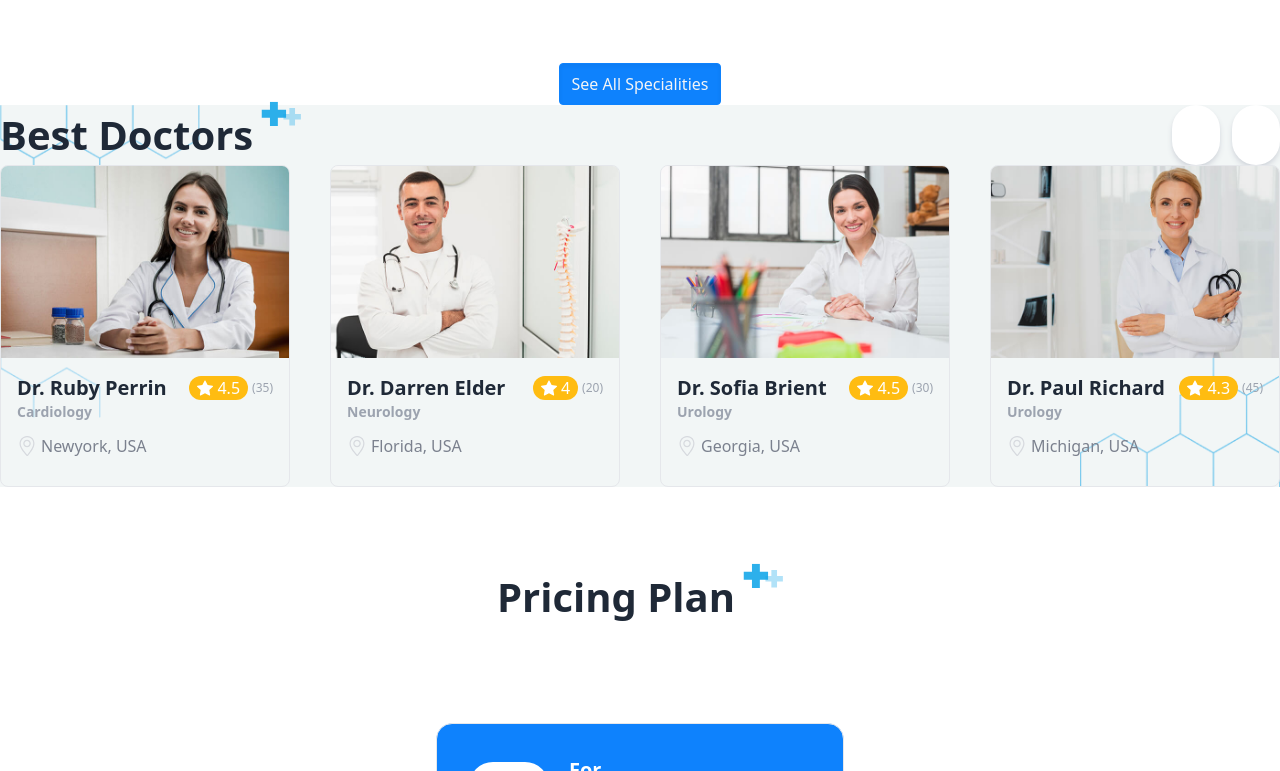
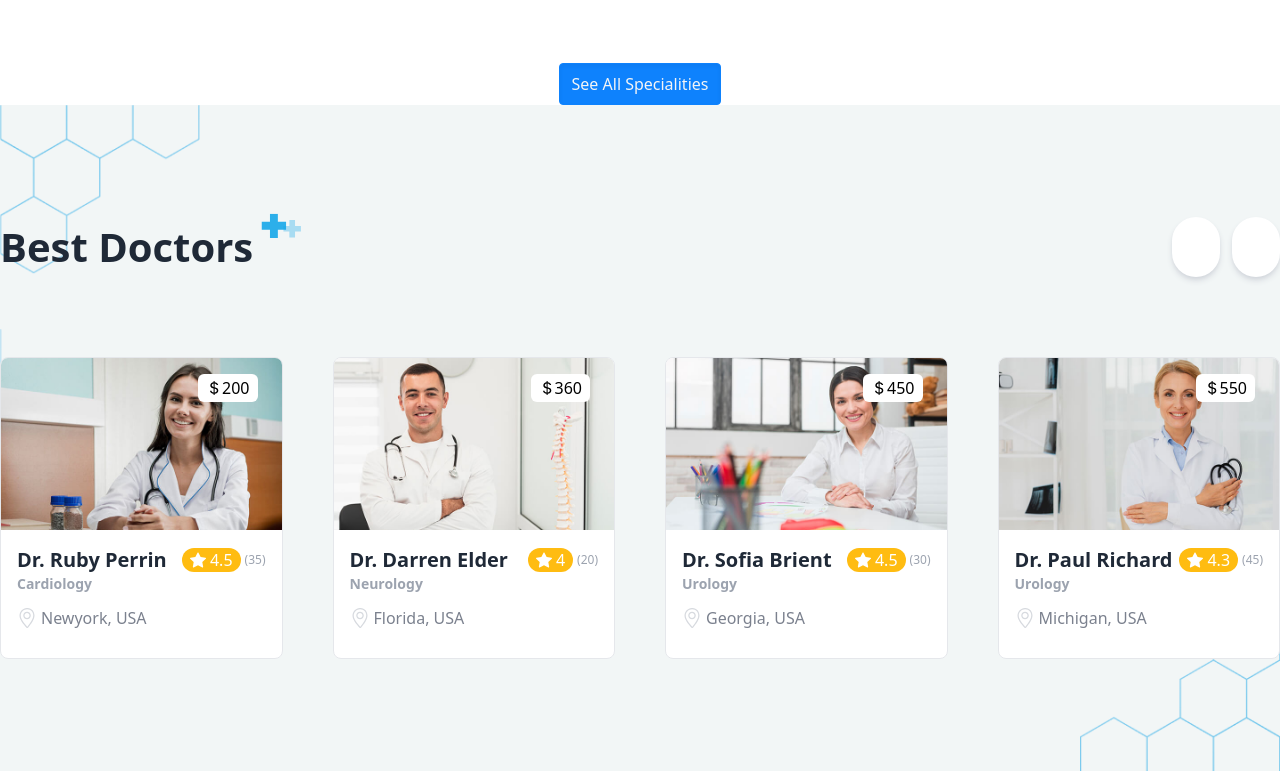
Before and after one commit to Rubayet-hasan-yasin/doc-hub, a React (Vite) app: page / in a window 1280 px wide. Shown: the part 1289-2060 px from the top of the page. Built offline with nearby package versions, Linux system fonts and the light colour scheme; some icons are missing.

Commit message:
best doctor update

```diff
--- a/src/Page/Home/Articles/Articles.jsx
+++ b/src/Page/Home/Articles/Articles.jsx
@@ -50,15 +50,15 @@ const Articles = () => {
                     arr.map(item =>
                         <div
                             key={item.id}
-                            className="border rounded-xl p-5 flex gap-5 items-center"
+                            className="border rounded-xl p-5 flex gap-5 items-center bg-white"
                         >
                             {/* image part */}
                             <div className="">
-                                <figure className="w-52 h-48 rounded-lg overflow-hidden relative group">
+                                <figure className="w-52 h-48 rounded-lg overflow-hidden relative hoverEffectContainer">
                                     <img src={item.image} alt="" className="group-hover:scale-125 duration-1000" />
 
                                     {/* image overley */}
-                                    <span className="h-0 w-0 rounded-full bg-slate-100 bg-opacity-50 absolute top-0 left-0 right-0 bottom-0 m-auto duration-1000 group-hover:h-[150%] group-hover:w-[150%] group-hover:-left-10 group-hover:bg-opacity-0"></span>
+                                    <span className="h-0 w-0 hoverEffectChield"></span>
                                 </figure>
                             </div>
 
--- a/src/Page/Home/Best Doctors/BestDoctors.jsx
+++ b/src/Page/Home/Best Doctors/BestDoctors.jsx
@@ -1,6 +1,9 @@
-import React from 'react';
+import React, { useRef } from 'react';
 import Title from '../../../components/Title/Title';
 import { LiaAngleLeftSolid, LiaAngleRightSolid } from 'react-icons/lia';
+import "./doctors.css";
+
+import { BsCurrencyDollar } from "react-icons/bs";
 
 // image import
 import img1 from '../../../assets/doctors/doctor-01.jpg'
@@ -11,6 +14,20 @@ import img5 from '../../../assets/doctors/doctor-05.jpg'
 import { BsStarFill } from 'react-icons/bs';
 import { SlLocationPin } from 'react-icons/sl';
 
+
+
+// Import Swiper React components
+import { Swiper, SwiperSlide, useSwiper } from 'swiper/react';
+
+// Import Swiper styles
+import 'swiper/css';
+import 'swiper/css/free-mode';
+import 'swiper/css/pagination';
+
+
+// import required modules
+import { FreeMode, Pagination } from 'swiper/modules';
+
 // card array
 const items = [
     {
@@ -20,6 +37,7 @@ const items = [
         location: ' Newyork, USA',
         rating: 4.5,
         reviewer: 35,
+        price: 200,
     },
     {
         img: img2,
@@ -28,6 +46,7 @@ const items = [
         location: 'Florida, USA',
         rating: 4.0,
         reviewer: 20,
+        price: 360,
     },
     {
         img: img3,
@@ -36,6 +55,7 @@ const items = [
         location: 'Georgia, USA',
         rating: 4.5,
         reviewer: 30,
+        price: 450,
     },
     {
         img: img4,
@@ -44,18 +64,23 @@ const items = [
         location: 'Michigan, USA',
         rating: 4.3,
         reviewer: 45,
+        price: 550,
     },
-    // {
-    //     img: img5,
-    //     name: 'Dr. John Doe',
-    //     department: 'Dentist',
-    //     location: 'California, USA',
-    //     rating: 4.3,
-    //     reviewer: 50,
-    // },
+    {
+        img: img5,
+        name: 'Dr. John Doe',
+        department: 'Dentist',
+        location: 'California, USA',
+        rating: 4.3,
+        reviewer: 50,
+        price: 350,
+    },
 ];
 
+
 const BestDoctors = () => {
+    const swiperRef = useRef();
+
 
     const handlenext = () => {
         swiperRef.current.swiper.slideNext();
@@ -66,11 +91,11 @@ const BestDoctors = () => {
 
 
     return (
-        <section className='bg-[#F2F6F6] bg-[url(/src/assets/work/doctor-shape-img1.png),_url(/src/assets/work/doctor-shape-img2.png)] bg-no-repeat bg-[position:left_top,_right_bottom] bg-[length:200px,_200px] mb-20'>
+        <section className='bg-[#F2F6F6] bg-[url(/src/assets/work/doctor-shape-img1.png),_url(/src/assets/work/doctor-shape-img2.png)] bg-no-repeat bg-[position:left_top,_right_bottom] bg-[length:200px,_200px] mb-20 py-28 select-none'>
 
             <div className='container mx-auto'>
                 {/* top title and button part */}
-                <div className='flex'>
+                <div className='flex mb-20'>
                     <Title text={'Best Doctors'} />
 
                     <div className="flex gap-3">
@@ -82,11 +107,43 @@ const BestDoctors = () => {
 
                 {/* carosel part */}
 
-                <div className='grid grid-cols-4 gap-10'>
+                <Swiper
+                    rewind={true}
+                    ref={swiperRef}
+                    slidesPerView={1}
+                    spaceBetween={30}
+                    breakpoints={{
+                        640: {
+                            slidesPerView: 2,
+                            spaceBetween: 20,
+                        },
+                        768: {
+                            slidesPerView: 3,
+                            spaceBetween: 30,
+                        },
+                        1024: {
+                            slidesPerView: 4,
+                            spaceBetween: 50,
+                        },
+                    }}
+                    modules={[Pagination]}
+                    className="mySwiper"
+                >
                     {
-                        items.map((item, i) => (<div key={i} className='border rounded-lg overflow-hidden'>
-                            <figure>
-                                <img src={item.img} alt="" />
+                        items.map((item, index) =>
+                        (<SwiperSlide key={index}>
+                            <div className='border rounded-lg overflow-hidden bg-white'>
+                                <figure className='h-[172px] overflow-hidden relative hoverEffectContainer'>
+                                    <img src={item.img} alt="" className='object-cover w-full' />
+
+                                    {/* price tag  */}
+
+                                    <div className="bg-white h-7 px-2 right-6 absolute top-4 rounded-md flex items-center justify-center">
+
+                                        <p className='flex justify-center items-center font-medium'><BsCurrencyDollar /> {item.price}</p>
+
+                                    </div>
+                                    <div className="hoverEffectChield h-0 w-0"></div>
                                 </figure>
 
                                 <div className='p-4'>
@@ -100,11 +157,13 @@ const BestDoctors = () => {
                                     </div>
                                     <p className='text-[#9CA3AF] text-sm font-semibold'>{item.department}</p>
 
-                                <p className='text-base text-[#7B818E] my-3 flex items-center gap-1'><SlLocationPin color='#D7DADF' size={20}/>{item.location}</p>
+                                    <p className='text-base text-[#7B818E] my-3 flex items-center gap-1'><SlLocationPin color='#D7DADF' size={20} />{item.location}</p>
                                 </div>
-                        </div>))
+                            </div>
+                        </SwiperSlide>))
                     }
-                </div>
+                </Swiper>
+
 
 
 
--- /dev/null
+++ b/src/Page/Home/Best Doctors/doctors.css
@@ -0,0 +1,17 @@
+
+
+.hoverEffectContainer:hover .hoverEffectChield{
+    height: 400px;
+    width: 400px;
+    border-radius: 999px;
+    background-color: rgba(255, 255, 255, 0.808);
+    position: absolute;
+    top: 0;
+    left: 0;
+    right: 0;
+    bottom: 0;
+    margin: auto;
+    transition: all 1s;
+    transform: scale(1.5);
+    opacity: 0;
+}
--- a/src/Page/Home/Home/Home.jsx
+++ b/src/Page/Home/Home/Home.jsx
@@ -18,7 +18,7 @@ const Home = () => {
 
       <Work />
 
-      {/* <Articles /> */}
+      <Articles />
     </div>
   );
 };
--- a/src/Page/Home/Specialities/Specialities.jsx
+++ b/src/Page/Home/Specialities/Specialities.jsx
@@ -15,7 +15,7 @@ import Title from "../../../components/Title/Title";
 // swiper
 
 // Import Swiper React components
-import { Swiper, SwiperSlide, useSwiper } from 'swiper/react';
+import { Swiper, SwiperSlide } from 'swiper/react';
 
 // Import Swiper styles
 import 'swiper/css';
```
Lines whose indentation alone changed are shown as unchanged.
